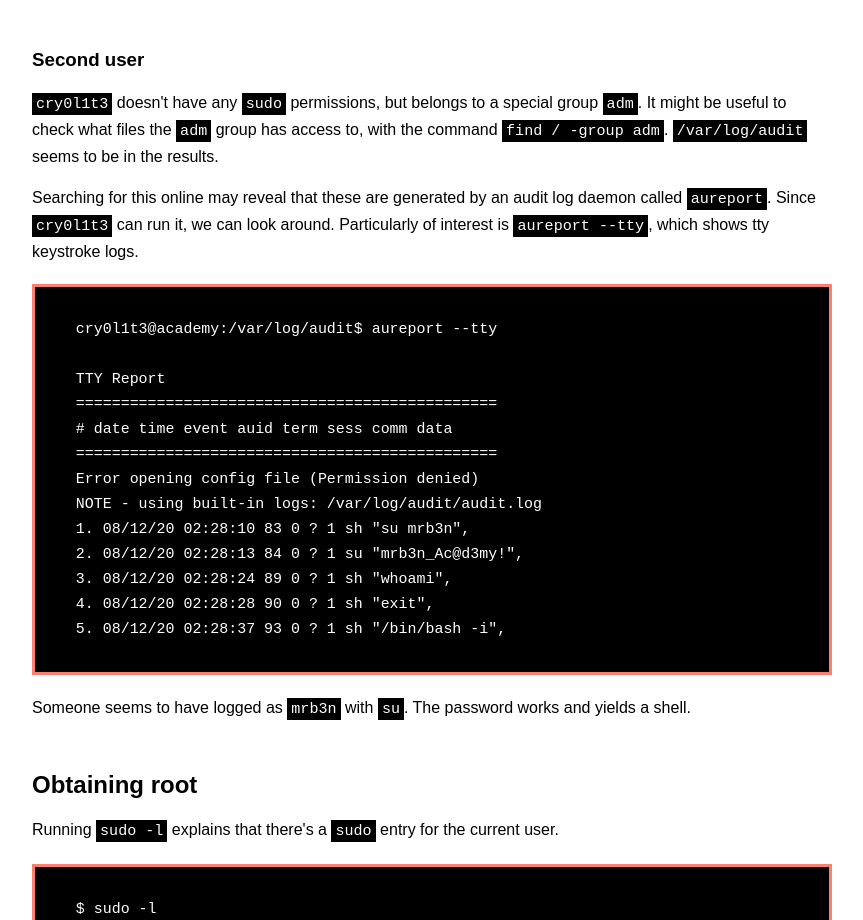
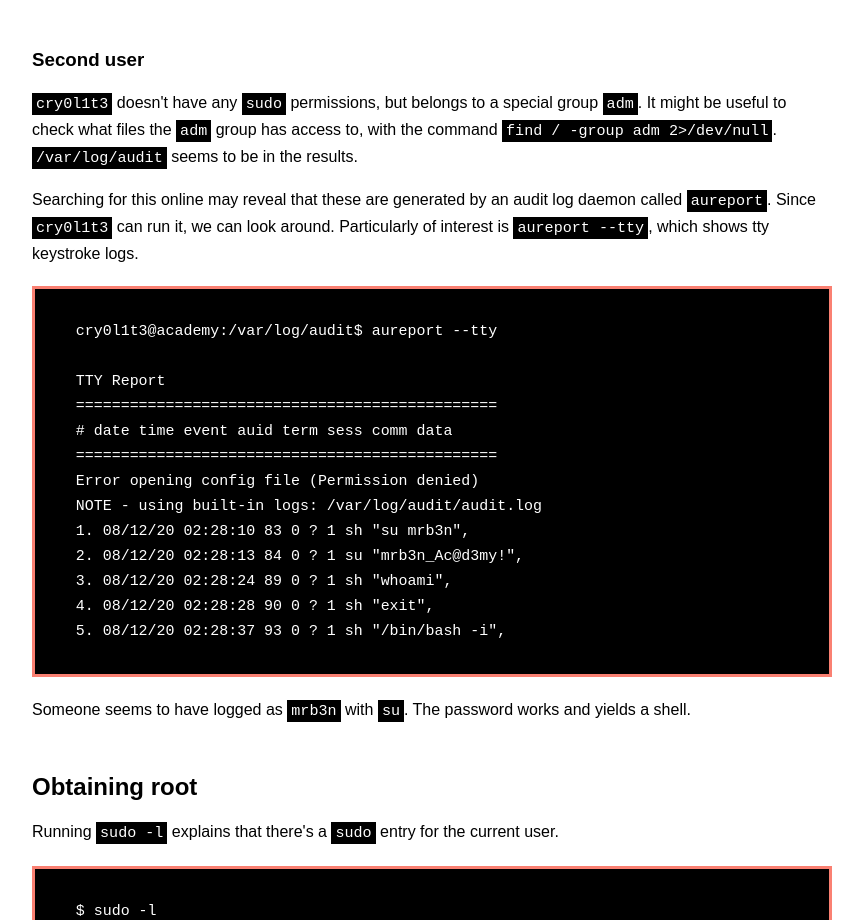
Before and after one commit to narkkil/htb-writeups, a plain HTML site: page academy.html in a window 1280 px wide. Shown: the part 5415-6335 px from the top of the page, without its empty margins (208-1071 px from the left). Drawn offline with Linux system fonts and the light colour scheme.

Commit message:
Add /dev/null stderr routing to academy command

```diff
--- a/academy.html
+++ b/academy.html
@@ -235,7 +235,7 @@
                 be useful to
                 check
                 what
-                files the <span>adm</span> group has access to, with the command <span>find / -group adm</span>.
+                files the <span>adm</span> group has access to, with the command <span>find / -group adm 2>/dev/null</span>.
 
                 <span>/var/log/audit</span> seems to be in the results.
 
```
